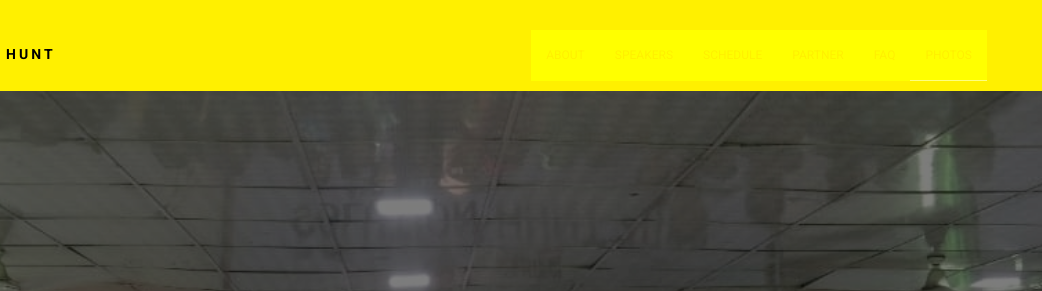
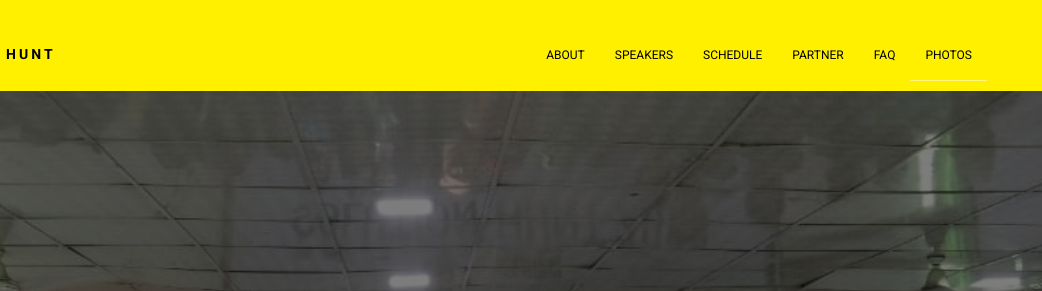
Before and after one commit to Foyezrabbi/vbd, a website: page index.html in a window 1280 px wide. Shown: the top 291 px of the page, 238-1280 px from the left. Drawn offline with Linux system fonts and the light colour scheme; files whose address does not match are found by name.

Commit message:
Update main.css
last

```diff
--- a/assets/css/main.css
+++ b/assets/css/main.css
@@ -267,15 +267,15 @@ ul li {
   margin: 0;
 }
 .navbar-custom .navbar-nav > li > a {
-  color: #fff000;
-  background-color: #ffff00;
+  color: #000;
+  background-color: #fff000;
   text-transform: uppercase;
   font-size: 12px;
   font-weight: 400;
   border-bottom: 1px solid transparent;
 }
 .navbar-custom .navbar-nav > li > a:focus, .navbar-custom .navbar-nav > li > a:hover {
-  background-color: #ffff00;
+  background-color: #fff000;
   border-color: rgba(255, 255, 255, 0.5);
 }
 .navbar-custom .navbar-nav > .active > a {
```
